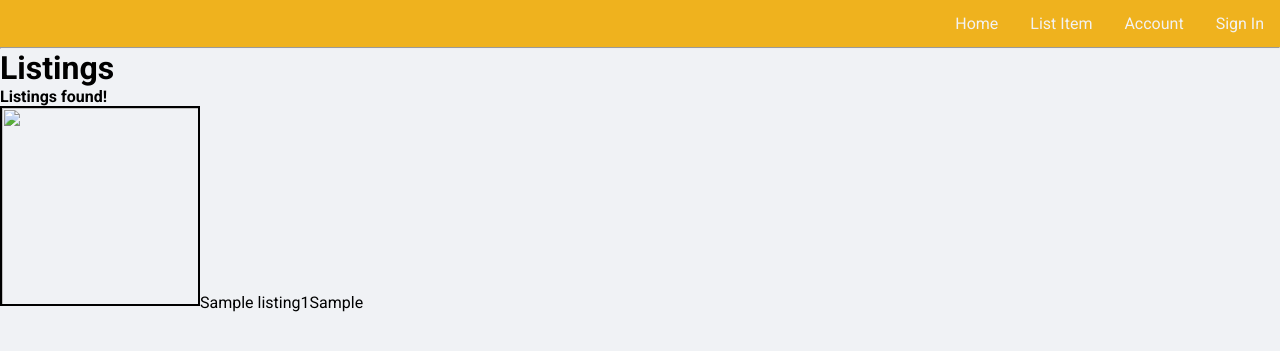
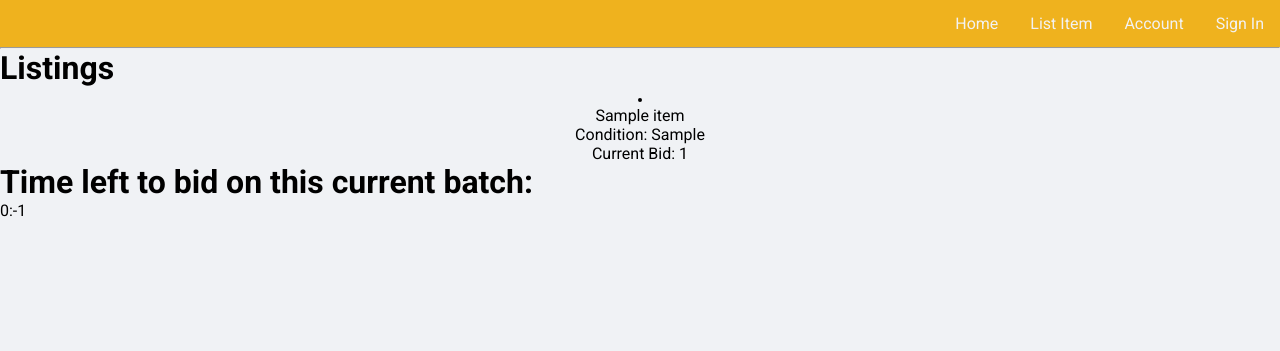
Before and after one commit to AK5222/Project-Trinket, a Flask app: template templates/index.html in a window 1280 px wide. Shown: the part 87-438 px from the top of the page. Run offline with Flask 3, Linux system fonts and the light colour scheme; the template is opened without the code that fills it: most values are stand-ins (such as "Sample title", 1, 10 or a date in 2020).

Commit message:
v1 of main page showing listings. needs css and bug testing

```diff
--- a/app.py
+++ b/app.py
@@ -1,16 +1,20 @@
 import os
+import time
 import listing
 import supabase
+import schedule
+import threading
 from supabase import create_client, Client
 from flask import Flask, render_template, url_for, request, redirect, jsonify
 from flask_sqlalchemy import SQLAlchemy
 from flask_cors import CORS
-from datetime import datetime, timedelta
+from datetime import datetime, timedelta, timezone
 from dotenv import load_dotenv
 import mimetypes
 from werkzeug.utils import secure_filename
+
+
 load_dotenv()
-
 
 #set up supabase stuff - url and admin key should be in .env
 url: str = os.getenv("SUPABASE_URL")
@@ -21,50 +25,34 @@ supabase: Client = create_client(url, key)
 app = Flask(__name__)
 CORS(app)
 
-#place where listing images will be stored before being uploaded to supabase
+#place where listing images will be locally stored before being uploaded to supabase
 app.config['IMAGES'] = 'images'
 
 
-currListings = {}
-currListings = {}
-currListingsRaw = supabase.table('Listings').select('*').execute().data
-
-for i in currListingsRaw:
-    print(i)
-    temp = listing.Listing(i)
-    tempName = i['id']
-    currListings[temp] = temp
-    print(temp)
-
-
-print('yippeeeee')
-for i in currListings:
-    print(type(i))
-time_to_refresh = 30
-
-async def testListings():
-    currListings = {}
-    currListingsRaw = supabase.table('Listings').select('*').execute().data
-
-    for i in currListingsRaw:
-        print(i)
-        temp = listing.Listing(i)
-        currListings[i['id']] = temp
-        print(temp)
-
-
-    print('yippeeeee')
+#global dict for transferring listings from supabase to flask to the webpage
+currListings={}
 
 
 #create index route - just shows main page
 @app.route('/', methods=['POST','GET'])
 def index():
-    return render_template('index.html', currListings = currListings)
+    global currListings
+
+    #calculate time left to bid on current batch of sales, if any
+    seconds_left = timeLeft()
+
+    #render main page
+    return render_template('index.html', currListings = currListings, seconds_left = seconds_left)
+
+
+
 
 #page for seeing account details (current listings, etc)
 @app.route('/account')
 def account():
     return render_template('account.html')
+
+
 
 
 #page for creating new account
@@ -84,6 +72,8 @@ def register():
         return render_template('register.html')
 
 
+
+
 #login page
 @app.route("/login", methods=["GET","POST"])
 def login():
@@ -100,84 +90,213 @@ def login():
     else:
         return render_template('login.html')
 
+
+
+
 #page for listing a new item to be put up for bidding
 @app.route('/list', methods=['POST', 'GET'])
 def list():
+
+
     #everything in the if statement is triggered once the "submit listing" button is pushed
     if request.method == 'POST':
-        try:
-            #make sure that name, bid, and condition are filled in - these are required
-            name = request.form['name']
-            bid = request.form['bid']
-            condition = request.form['cond']
-        #if one is missing throw exception - this should be changed later to let the
-        #user know, and reprompt for input on the listing creation page
-        except Exception as e:
-            return jsonify({'error': f"Error getting form data: {e}"}), 400
 
-        #second try catch block is to check for image stuff
-        try:
-            #ensure image was properly stored in request.files
-            if 'image' not in request.files:
-                return jsonify({'error': "No image part"}), 400
-            image = request.files['image']
-            #ensure image was uploaded in the first place
-            if image.filename == '':
-                return jsonify({'error': 'No selected image'}), 400
 
-        #throw exception if something goes wrong with image upload
-        except Exception as e:
-            return jsonify({'error': f"Error handling image: {e}"}), 400
+        #assign variables. We don't need to check if these are null since the html page checks
+        name = request.form['name']
+        bid = request.form['bid']
+        condition = request.form['cond']
+        image = request.files['image']
 
-        # Sends us to a function that handles uploading the listing to supabase
-        listingSuccess = createListing(name, bid, condition, request.form['desc'], image.filename)
+        # Sends us to a function that handles uploading the listing to supabase. immediately change filename to listing id
+        response = createListing(name, bid, condition, request.form['desc'], image.filename)
 
-        # Ensure the file has the correct MIME type (image/jpeg, image/png, etc.)
-        if image.content_type not in ['image/jpeg', 'image/png', 'image/gif', 'image/jpg']:
+        # Make sure our image type is correct
+        if image.content_type not in ['image/jpeg', 'image/png', 'image/jpg']:
             return jsonify({'error': 'Invalid image format'}), 400
 
-        #all of this is to store image in a local file that app.py can find
-        #TODO: does not handle image files that have spaces in the name properly
+
+        #grab name of file
         image_data = secure_filename(image.filename)
+
+        #clean name of file since later lines replace the actual file's spaces in title with underscore
+        image_filename = image.filename.replace(" ",'_')
+
+        #save image to a folder known to flask
         basedir = os.path.abspath(os.path.dirname(__file__))
         image.save(os.path.join(basedir, app.config['IMAGES'], image_data))
-        image_path='./images/'+image.filename
+
+        #convert the name of the image to the ID of its listing
+        image_name = str(response.data[0]['id'])
+        image_path_raw='./images/'+image_filename
+        image_path_new = './images/'+str(image_name)
+        os.rename(image_path_raw, image_path_new)
 
         #now that we have the image in a location we know, we can send the image to supabase
-        with open(image_path, 'rb') as img:
-            supabase.storage.from_('images').upload(file = image_path, path=image.filename, file_options={'content-type':'image/*','cache-control':'3600','upsert':'false'},)
+        supabase.storage.from_('images').upload(file = image_path_new, path=image_name, file_options={'content-type':'image/*','cache-control':'3600','upsert':'false'},)
+
+        #we no longer need to store the image locally - delete it
+        os.remove(image_path_new)
+
         #send user to a page that informs them that the listing was created successfully
         return render_template('listingSuccess.html')
 
-    #if something goes wrong and isnt caught by one of the excepts, send us back to list.html
-    #TODO: This is bad, but temporary - issues with image/name etc should not jsonify, but should inform user with an error message within link.html
+    #if something goes wrong and isnt caught by one of the excepts, send us back to list.html - we should never reach this
     return render_template('list.html')
+
+
+#This page shows more information about a listing, and will give users the option to bid on them
+@app.route('/listingPage/<int:listing_id>')
+def listingPage(listing_id):
+    global currListings
+
+    #Make sure we're looking for a current listing. Might want to extend this later to allow users to see past bids but probably don't have time to implement this
+    item = currListings.get(listing_id)
+    if not item:
+        return "Listing not found", 404
+
+    #Serve listing page if listing is found
+    return render_template("listingPage.html", listing=item)
+
 
 
 #responsible for sending listings to supabase table
 def createListing(name, bid, condition, description, image):
-    success = True
     try:
-        supabase.table('Listings').insert({'name': name, 'bid':bid, 'condition':condition,'description':description, 'image':image}).execute()
+        #Send initial listing to supabase
+        response = supabase.table('Listings').insert({'name': name, 'bid':bid, 'condition':condition,'description':description, 'image':image}).execute()
+
+        #We want the image name to be the ID, which isn't generated until data is sent to supabase, so now we need to pull that and clean
+        blah_int = response.data[0]['id']
+        blah = str(blah_int)
+
+        #update the listing in supabase to store the proper image name
+        supabase.table('Listings').update({'image': blah}).eq('id', blah_int).execute()
         print('successfully added listing')
     except:
-        success = False
         print('listing fail :(')
-    return success
+        return None
+    return response
 
+
+
+
+#handles grabbing new listings for the current time window of sales
 def fetchNewListings():
-    time_threshold = datetime.now(datetime.timezone.utc)-timedelta(minutes=time_to_refresh)
-    return supabase.table('Listings').select('*').gte('created_at', time_threshold.isoformat()).execute()
+    #calculate the window of listings that should be grabbed - by default 30 minutes
+    current_time = datetime.now(timezone.utc)
+    delta = timedelta(minutes=30)
+    listing_range = current_time - delta
+    response = None
+    try:
+        #select all listings within the database that were submitted within the last 30 minutes
+        response = supabase.table('Listings').select('*').gte('created_at', listing_range.isoformat()).execute()
+    except Exception as e:
+        print('something went wrong here:', e)
 
+    return response
+
+
+
+
+#cleans old listings from supabase and flask
+def processListings():
+    print('\n\nDeleting old listings...')
+
+    #calculate timeframe of listings to delete - set to 31 minutes to make sure that processing time does not result in deleting listings that were made near a refresh. This may be bad/introduce bugs
+    cur_time = datetime.now(timezone.utc)
+    delta = timedelta(minutes=31)
+    target_time = cur_time - delta
+    try:
+        #select all entries that were created 31+ minutes prior to call
+        images_to_delete_raw = supabase.table('Listings').select('image').lte('created_at', target_time.isoformat()).execute()
+
+        #iterate through each, and delete its associated image from the database
+        for i in images_to_delete_raw.data:
+            supabase.storage.from_("images").remove([i['image']])
+
+        #once images are deleted, we can now safely remove all the old listings
+        supabase.table('Listings').delete().lte('created_at', target_time.isoformat()).execute()
+        print('Deletion of old listings successful.')
+
+    except:
+        print("failed to delete")
+
+
+    #clear the global listing dict
+    global currListings
+    currListings.clear()
+
+    #call updateListings
+    updateListings()
+
+
+
+
+#moves data from supabase into a dict so that flask can send it to the html page
 def updateListings():
+    print('\n\nAdding current listings to site...')
+    global currListings
+
+    #call fetchNewListings to give us all listings that should be displayed
+    currListingsRaw = fetchNewListings()
+
     try:
-        currListings = fetchNewListings()
-    except:
+        #iterate through dict of listings, and make each its own listing
+        for i in currListingsRaw.data:
+            temp = listing.Listing(i)
+            listingName = temp.getId()
+
+            #store each listing as its id for a key within the currListings dict
+            currListings[listingName] = temp
+
+            #temp.printInfo() #for debugging purposes
+        #print(currListings) #for debugging purposes
+    except Exception as e:
+        print(f"Error while adding listings: {e}")
         return False
 
+    print("Successfully added listings.")
     return True
 
+
+
+
+#responsible for calculating the timer that gets displayed on the webpage
+def timeLeft():
+    cur_time = datetime.now(timezone.utc)
+
+    #if minutes in current hour <30, calculate how long to get to x:30
+    if cur_time.minute < 30:
+        target_time = cur_time.replace(minute=30, second=0, microsecond=0)
+
+    #if minutes in current hour 30+, calculate how long to get to x:00
+    else:
+        target_time = cur_time.replace(minute=0, hour=cur_time.hour + 1, second = 0, microsecond = 0)
+
+    #calculate remaining time
+    time_left = target_time - cur_time
+    seconds_left = int(time_left.total_seconds())
+    return seconds_left
+
+
+
+#threading/scheduler required for scheduling tasks every half hour
+def run_scheduler():
+    global currListings
+    schedule.every().hour.at(":00").do(processListings)
+    schedule.every().hour.at(":30").do(processListings)
+    time_to_refresh = 30
+
+    while True:
+        schedule.run_pending()
+        time.sleep(1)
+
+
+
+
+debugging = True
+scheduler_thread = threading.Thread(target=run_scheduler, daemon=True)
+scheduler_thread.start()
 if __name__ == "__main__":
-    app.run(debug=True)
-    testListings()
-    print(currListings)
+    app.run(debug=debugging)
--- a/requirements.txt
+++ b/requirements.txt
@@ -9,6 +9,7 @@ certifi==2025.1.31
 click==8.1.8
 deprecation==2.1.0
 Flask==3.1.0
+Flask-Cors==5.0.0
 Flask-SQLAlchemy==3.1.1
 frozenlist==1.5.0
 gotrue==2.11.3
@@ -32,6 +33,7 @@ pydantic_core==2.27.2
 python-dateutil==2.9.0.post0
 python-dotenv==1.0.1
 realtime==2.3.0
+schedule==1.2.2
 six==1.17.0
 sniffio==1.3.1
 SQLAlchemy==2.0.38
--- a/static/css/main.css
+++ b/static/css/main.css
@@ -373,3 +373,27 @@ span.psw {
 }
 
 */
+
+.listings-container {
+    display: flex;
+    justify-content: center; /* Centers the listings horizontally */
+    align-items: flex-end;
+    gap: 50px; /* Adds spacing between listings */
+    flex-wrap: wrap; /* Ensures responsiveness */
+}
+
+.listing {
+    text-align: center; /* Centers text within each listing */
+    max-width: 200px; /* Adjust width as needed */
+}
+
+.listing img {
+    width: 100%; /* Makes the image responsive */
+    height: auto;
+    border-radius: 20px; /* Optional styling */
+}
+
+.listing a {
+    text-decoration: none;
+    color: black;
+}
--- a/templates/index.html
+++ b/templates/index.html
@@ -1,27 +1,55 @@
 <!--Main page for the site. Will show listings, and will have buttons for account (maybe, if time) and login-->
 {% extends 'base.html' %}
 
+
+
 {% block head %}
+<script>
+    //this shows an error but it works lol so fine i guess??
+    let seconds_left = {{seconds_left}};
 
+    function updateTimer() {
+        let minutes = Math.floor(seconds_left / 60);
+        let seconds = seconds_left % 60 - 1;
+        let formattedSeconds = seconds.toString().padStart(2, '0');
+
+        document.getElementById('timer').innerText = `${minutes}:${formattedSeconds}`;
+
+
+        if (seconds_left > 0) {
+            seconds_left--;
+        }
+    }
+
+    setInterval(updateTimer, 1000);
+</script>
 {% endblock %}
 
 {% block body %}
 <main class="content">
     <h1 class="h1">Listings</h1>
     {% if currListings|length < 1 %}
-    <h4 class="h4">There are currently no live listings. Check back soon!</h4>
+    <h4 class="h4">There are currently no live listings. Check back in:</h4>
+    <p id="timer"></p>
     {% else %}
-    <h4>Listings found!</h4>
-    <table>
-        <td>
-            {% for listing in currListings %}
-            <tr><img src={{listing.getURL()}} alt="" border=2 height=200 width=200></img></tr>
-            <tr>{{listing.getName()}}</tr>
-            <tr>{{listing.getBid()}}</tr>
-            <tr>{{listing.getCondition()}}</tr>
-            {% endfor %}
-        </td>
-    </table>
+
+    <div class="listings-container">
+        {% for item in currListings %}
+        <div class="listing">
+            <a href="{{ url_for('listingPage', listing_id=currListings[item].getId()) }}">
+                <img src="{{currListings[item].getURL()}}" alt="" border="2">
+                <p>{{currListings[item].getName()}}</p>
+                <p>Condition: {{currListings[item].getCondition()}}</p>
+                <p>Current Bid: {{currListings[item].getBid()}}</p>
+            </a>
+        </div>
+        {% endfor %}
+    </div>
+    <div>
+        <h1>Time left to bid on this current batch:</h1>
+        <p id="timer"></p>
+    </div>
+
     {% endif %}
 </main>
 {% endblock %}
--- a/templates/list.html
+++ b/templates/list.html
@@ -32,8 +32,8 @@
                 <textarea placeholder="Enter Description" name="desc" id="desc"></textarea>
             </div>
             <div class="form-group upload-section">
-                <input type="file" name="image" id="image" accept="image/*" hidden>
-                <label for="image" class="upload-button">+ Upload Image</label>
+                <input type="file" name="image" id="image" accept="image/*" hidden required>
+                <label for="image" class="upload-button" required>+ Upload Image (required)</label>
             </div>
             <button type="submit" class="submit-button">Submit Listing</button>
         </form>
```
Also changed, not shown: listing.py (+18 -2 lines), templates/listingPage.html (added, +20 -0 lines).
